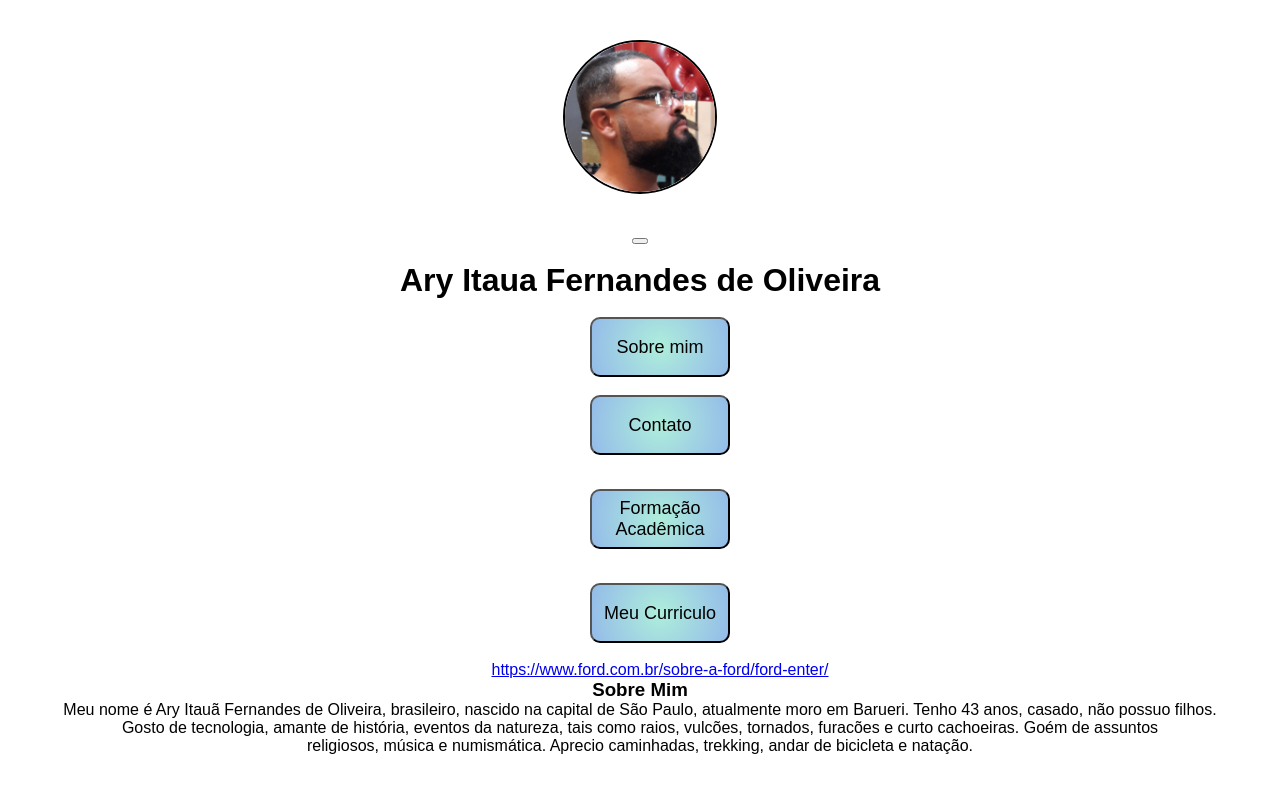
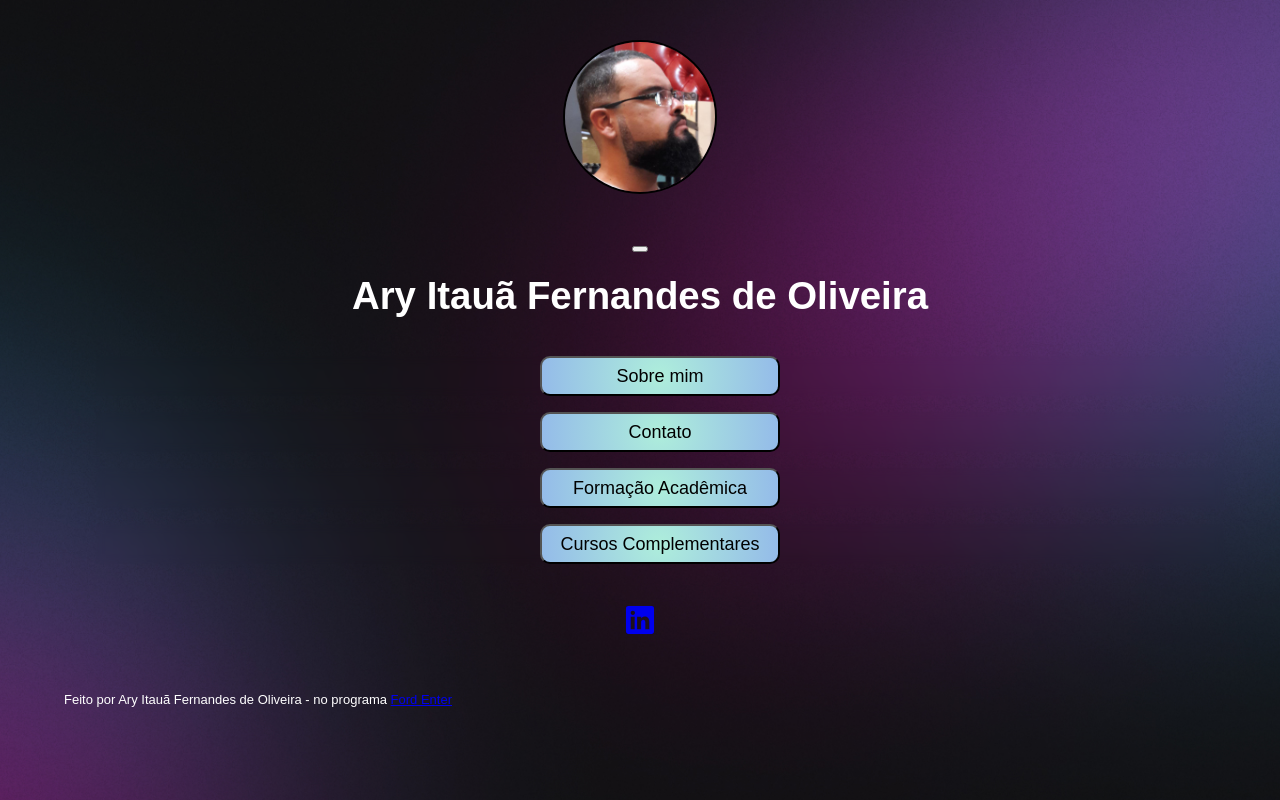
Before and after one commit to AryItaua/Meu-Curriculo, a plain HTML site: page index.html in a window 1280 px wide. Drawn offline with nearby package versions, Linux system fonts and the light colour scheme.

Commit message:
meu-curriculo

```diff
--- /dev/null
+++ b/Paginas/cursocompl.css
@@ -0,0 +1,8 @@
+body{
+    background-image: url(../imagem1/9750414-placa-de-circuito-digital-de-alta-tecnologia-futurista-ai-pad-e-linhas-eletricas-conectadas-em-fundo-iluminacao-azul-vetor.jpg);
+    background-repeat: no-repeat;
+    background-size: cover;
+    text-align: center;
+    color: white;
+    font-size:larger;
+}
--- a/index.html
+++ b/index.html
@@ -1,5 +1,5 @@
 <!DOCTYPE html>
-<html lang="pt-BR">
+<html lang="pt-BR" class="claro">
 
 <head>
 
@@ -21,31 +21,23 @@
     </div>
     <div id="main">
         <br>
-        <h1>Ary Itaua Fernandes de Oliveira</h1>
+        <h1>Ary Itauã Fernandes de Oliveira</h1>
         <br>
         <ul>
             <li><a href="./Paginas/sobre.html" target="_blank"><button>Sobre mim</button></a></li>
-            <br>
-            <li><a href="./Paginas/Contato.html" target="_blank"><button>Contato</button></li>
-            <br>
-            <li><a href="./formacao.html" target="_blank""><button>Formação Acadêmica</button></li>
-            <br>
-            <li><a href=""><button>Meu Curriculo</button></li>
-            <br>
-            <a href="https://www.ford.com.br/sobre-a-ford/ford-enter/" target="_blank">https://www.ford.com.br/sobre-a-ford/ford-enter/</a>
-            <br>
+            <li><a href="./Paginas/Contato.html" target="_blank"><button>Contato</button></a></li>
+            <li><a href="./formacao.html" target="_blank"><button>Formação Acadêmica</button></a></li>
+            <li><a href="./cursocompl.html" target="_blank"><button>Cursos Complementares</button></a></li>
         </ul>
 
-        <div id="social links">
-            <h3>Sobre Mim</h3>
-            <p>Meu nome é Ary Itauã Fernandes de Oliveira, brasileiro, nascido na capital de São Paulo, atualmente moro
-                em
-                Barueri. Tenho 43 anos, casado, não possuo filhos.
-                <br>Gosto de tecnologia, amante de história, eventos da natureza, tais como raios, vulcões, tornados,
-                furacões e curto cachoeiras. Goém de assuntos
-                <br>religiosos, música e numismática. Aprecio caminhadas, trekking, andar de bicicleta e natação.
         </div>
     </div>
 </body>
-
+<div id="rodape">
+    <a href="https://br.linkedin.com/" target="_blank"><ion-icon name="logo-linkedin"></ion-icon></a>
+</div>
+<footer>
+    Feito por Ary Itauã Fernandes de Oliveira - no programa <a href="https://www.ford.com.br/sobre-a-ford/ford-enter/" target="_blank">Ford Enter</a></footer>
+    <script type="module" src="https://unpkg.com/ionicons@7.1.0/dist/ionicons/ionicons.esm.js"></script>
+    <script nomodule src="https://unpkg.com/ionicons@7.1.0/dist/ionicons/ionicons.js"></script>
 </html>
--- a/style.css
+++ b/style.css
@@ -1,29 +1,52 @@
 *{
     margin: 0;
-
 }
 
 .foto{
     border-radius: 50%;
 }
 
-ul li a button{
-    width: 140px;
-    height: 60px;
+body{
+    background-image: url(./ImagensProjeto/bg-desktop.jpg);
+    background-repeat: no-repeat;
+    background-size: cover;
+    text-align: center;
+    color: white;
+    font-size:larger;
+}
+
+
+:root{
+    --text-color: white;
+    --bg-url: url(./ImagensProjeto/bg-desktop-light.jpg);
+}
+
+.claro{
+    --text-color: black;
+    -bg-url: url()
+    --stroke-color: rgba (255, 255, 255, 0.5);
+    --surface-color: rgba (255, 255, 255, 0.5);
+    --surface-color-hover rgba (0, 0, 0, 0.02);
+}
+
+ul li button{
+    width: 240px;
+    height: 40px;
     border-radius: 10px;
     background: radial-gradient(circle,rgba(174, 238, 219, 1) 0%, rgba(148, 187, 233, 1) 100%);
     font-size: large;
 }
 
-ul li{
+
+ul li {
     list-style: none;
     display: flex;
     align-items: center;
     justify-content: center;
     flex-direction: column;
     backdrop-filter: blur(4px);
-    gap: 16px;
-    ;
+    margin: 16px;
+
 }
 
 #switch{
@@ -36,7 +59,7 @@ ul li{
 #switch button{
     width: 32px;
     height: 32px;
-    background: white var(--switch-bg-url) no-repeat center;
+    background: --text-color var(--switch-bg-url) no-repeat center;
     border: 0;
     border-radius: 50%;
     position: absolute;
@@ -66,3 +89,21 @@ body {
     height: 150px;
     border: 2px solid black;
 }
+
+#rodape{
+    display: flex;
+    justify-content: center;
+    gap: 32px;
+    padding: 24px 0;
+    font-size: xx-large;
+}
+
+#rodape a:hover{
+    background-color: rgba(255, 255, 255, 0.2);
+}
+
+footer{
+    padding: 24px;
+    text-align: left;
+    font-size: small;
+}
```
Also changed, not shown: Paginas/cursocompl.html (added, +12 -0 lines).
